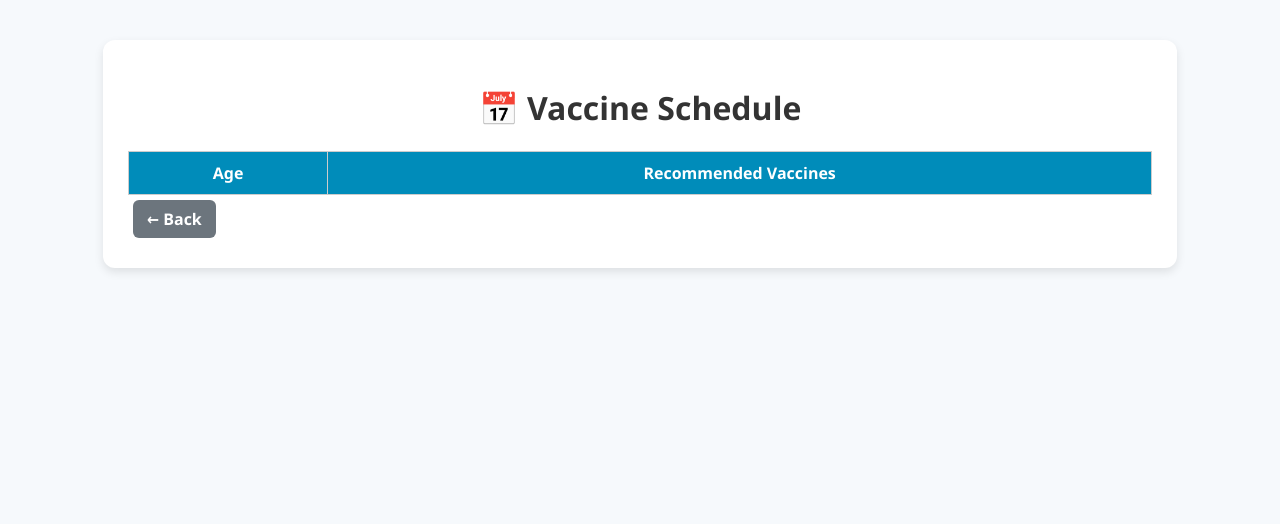
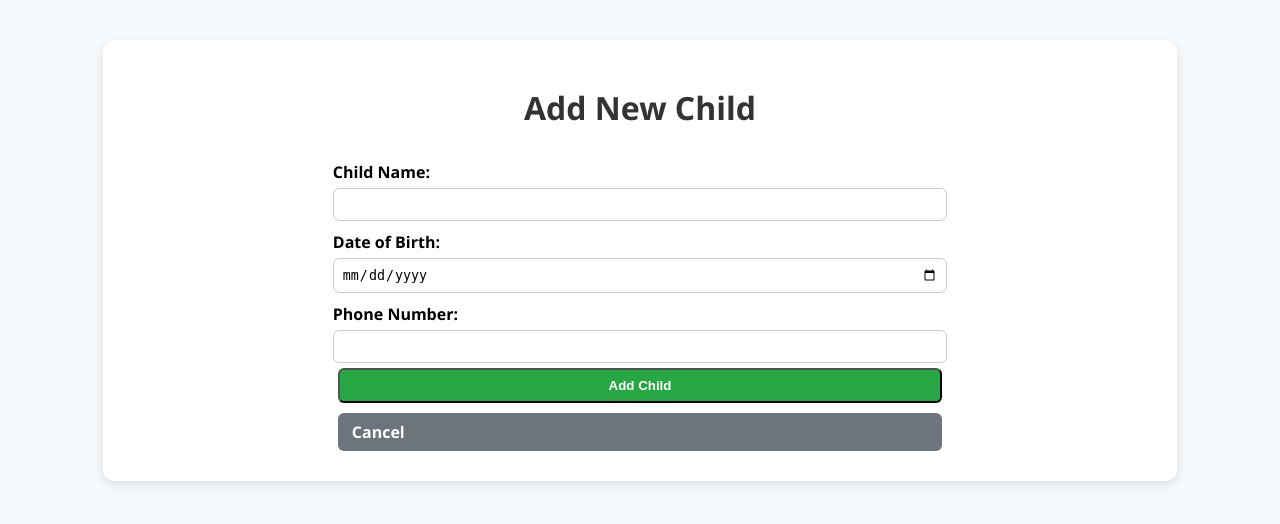
Before and after one commit to Sanjaykanth29803/7thsem-NM, a Flask app: page /add in a window 1280 px wide. Shown: the top 524 px of the page. Run offline with Flask 3, Linux system fonts and the light colour scheme; lists and menus that the app fills with data are empty.

Commit message:
Update add.html

```diff
--- a/templates/add.html
+++ b/templates/add.html
@@ -3,29 +3,26 @@
 <head>
     <meta charset="UTF-8">
     <meta name="viewport" content="width=device-width, initial-scale=1.0">
-    <title>Vaccine Schedule</title>
+    <title>Add Child Record</title>
     <link rel="stylesheet" href="{{ url_for('static', filename='style.css') }}">
 </head>
 <body>
-<div class="container">
-    <h1>📅 Vaccine Schedule</h1>
-    <table>
-        <thead>
-        <tr>
-            <th>Age</th>
-            <th>Recommended Vaccines</th>
-        </tr>
-        </thead>
-        <tbody>
-        {% for row in schedule %}
-        <tr>
-            <td>{{ row.age }}</td>
-            <td>{{ row.vaccine }}</td>
-        </tr>
-        {% endfor %}
-        </tbody>
-    </table>
-    <a href="{{ url_for('index') }}" class="btn-back">← Back</a>
-</div>
+    <div class="container">
+        <h1>Add New Child</h1>
+
+        <form method="POST">
+            <label>Child Name:</label>
+            <input type="text" name="name" required>
+
+            <label>Date of Birth:</label>
+            <input type="date" name="dob" required>
+
+            <label>Phone Number:</label>
+            <input type="text" name="phone" required>
+
+            <button type="submit" class="btn">Add Child</button>
+            <a href="{{ url_for('index') }}" class="btn-back">Cancel</a>
+        </form>
+    </div>
 </body>
 </html>
```
